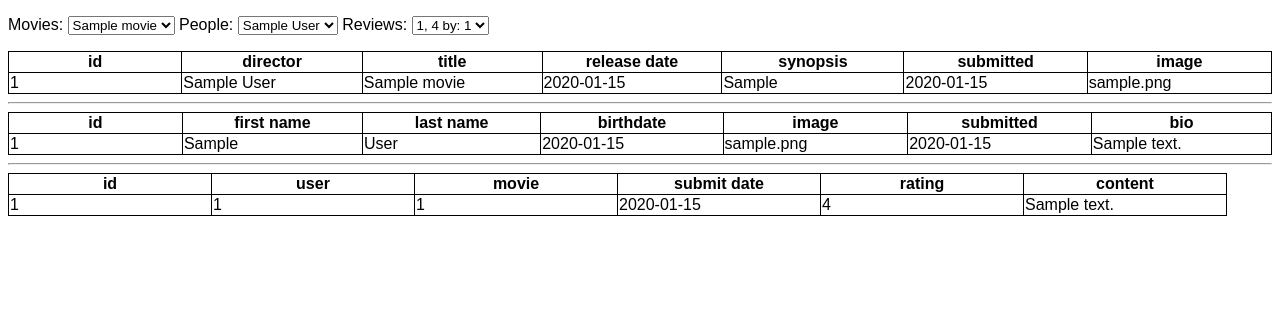
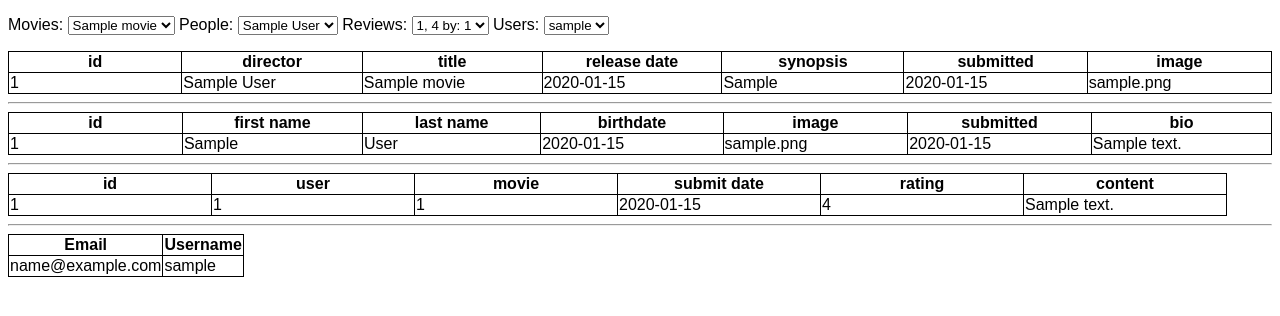
Before and after one commit to ecs0/tbmd.com, a PHP site: page /html/bryan.php in a window 1280 px wide. Shown: the top 316 px of the page. Run offline with PHP 8.4, Linux system fonts and the light colour scheme; tables that the repository leaves empty hold one stand-in row (values such as "Sample post").

Commit message:
user class, controller and connection functions

```diff
--- a/html/bryan.php
+++ b/html/bryan.php
@@ -30,6 +30,11 @@
                     <?php echo $controller->reviewsAsDropDown() ?>
                 </select>
             </label>
+            <label>Users:
+                <select>
+                    <?php echo $controller->usersAsDropDown() ?>
+                </select>
+            </label>
         </p>
     </form>
 
@@ -44,6 +49,10 @@
     <table class="fixed" id="reviews">
         <?php echo $controller->reviewsAsTable() ?>
     </table>
+    <hr>
+    <table class="fized" id="users">
+        <?php echo $controller->usersAsTable() ?>
+    </table>
 
 </body>
 </html>
--- a/php/Connection.php
+++ b/php/Connection.php
@@ -3,6 +3,14 @@
 include_once("Movie.php");
 include_once("Person.php");
 include_once("Review.php");
+include_once("User.php");
+
+class Constants {
+    const HOST = 'localhost';
+    const USER = 'tbmd';
+    const PASSWORD = 'tbmd';
+    const DATABASE = 'tbmd';
+}
 
 /**
  * Created by PhpStorm.
@@ -11,11 +19,6 @@ include_once("Review.php");
  * Time: 3:03 PM
  */
 class Connection {
-
-    const HOST = 'localhost';
-    const USER = 'tbmd';
-    const PASSWORD = 'tbmd';
-    const DATABASE = 'tbmd';
 
     private $link;
 
@@ -62,6 +65,30 @@ class Connection {
         mysqli_free_result($result);
         $this->disconnect();
         return $rows >= 1;
+    }
+
+    public function getUsers($ids = NULL) {
+        $this->connect();
+        $sql = "SELECT email, username FROM users";
+
+        if ($ids) {
+            $sql .= " WHERE id IN (".implode(", ", $ids).")";
+        }
+
+        $result = mysqli_query($this->link, $sql);
+        $users = array();
+        $i = 0;
+        if ($result) {
+
+            while ($row = mysqli_fetch_array($result, MYSQLI_ASSOC)) {
+               $users[$i++] = new User($row['email'], $row['username']);
+            }
+
+            mysqli_free_result($result);
+        }
+
+        $this->disconnect();
+        return $users;
     }
 
     /**
@@ -171,7 +198,7 @@ class Connection {
         $sql = "SELECT id, fname, lname, birthdate, image_link, submit_date, bio FROM people";
 
         if ($ids) {
-            $sql .= " WHERE id in (".implode(", ", $ids).")";
+            $sql .= " WHERE id IN (".implode(", ", $ids).")";
         }
 
         $result = mysqli_query($this->link, $sql);
@@ -235,7 +262,7 @@ class Connection {
     }
 
     private function connect() {
-        $this->link = mysqli_connect(self::HOST, self::USER, self::PASSWORD, self::DATABASE);
+        $this->link = mysqli_connect(Constants::HOST, Constants::USER, Constants::PASSWORD, Constants::DATABASE);
         if (mysqli_connect_errno()) {
             header("Location: html/error.php?error=".mysqli_connect_error());
             exit();
--- a/php/Controller.php
+++ b/php/Controller.php
@@ -101,4 +101,32 @@ class Controller {
         return $innerHtml;
     }
 
+    public function usersAsTable() {
+        $innerhtml = "<thead><tr>".
+            "<th>Email</th><th>Username</th>".
+            "<tr></thead>";
+
+        $link = new Connection();
+        $body = "";
+        foreach ($link->getUsers() as $user) {
+            if ($user instanceof User) {
+                $body .= $user->asTableRow();
+            }
+        }
+
+        $innerhtml .= "<tbody>$body</tbody>";
+        return $innerhtml;
+    }
+
+    public function usersAsDropDown() {
+        $innerHtml = "";
+        $link = new Connection();
+
+        foreach ($link->getUsers() as $user) {
+            if ($user instanceof User) {
+                $innerHtml .= $user->asSelect();
+            }
+        }
+        return $innerHtml;
+    }
 }
--- a/php/Movie.php
+++ b/php/Movie.php
@@ -89,7 +89,7 @@ class Movie extends stdClass {
     }
 
     public function asTableRow() {
-        $director = self::getDirector()->getFirstName()." ".self::getDirector()->getLastName();
+        $director = $this->getDirector()->getFirstName()." ".$this->getDirector()->getLastName();
         return "<tr><td>$this->id</td><td>$director</td><td>$this->title</td><td>$this->releaseDate</td>".
         "<td>$this->synopsis</td><td>$this->submissionDate</td><td>$this->imageLink</td></tr>";
     }
--- /dev/null
+++ b/php/User.php
@@ -0,0 +1,40 @@
+<?php
+
+/**
+ * Created by PhpStorm.
+ * User: bryan
+ * Date: 11/6/15
+ * Time: 6:48 PM
+ */
+class User {
+
+    private $email;
+    private $username;
+
+    function __construct($email, $username) {
+        $this->email = $email;
+        $this->username = $username;
+    }
+
+    /**
+     * @return mixed
+     */
+    public function getEmail() {
+        return $this->email;
+    }
+
+    /**
+     * @return mixed
+     */
+    public function getUsername() {
+        return $this->username;
+    }
+
+    public function asTableRow() {
+        return "<tr><td>$this->email</td><td>$this->username</td></tr>";
+    }
+
+    public function asSelect() {
+        return "<option>$this->username</option>";
+    }
+}
```
